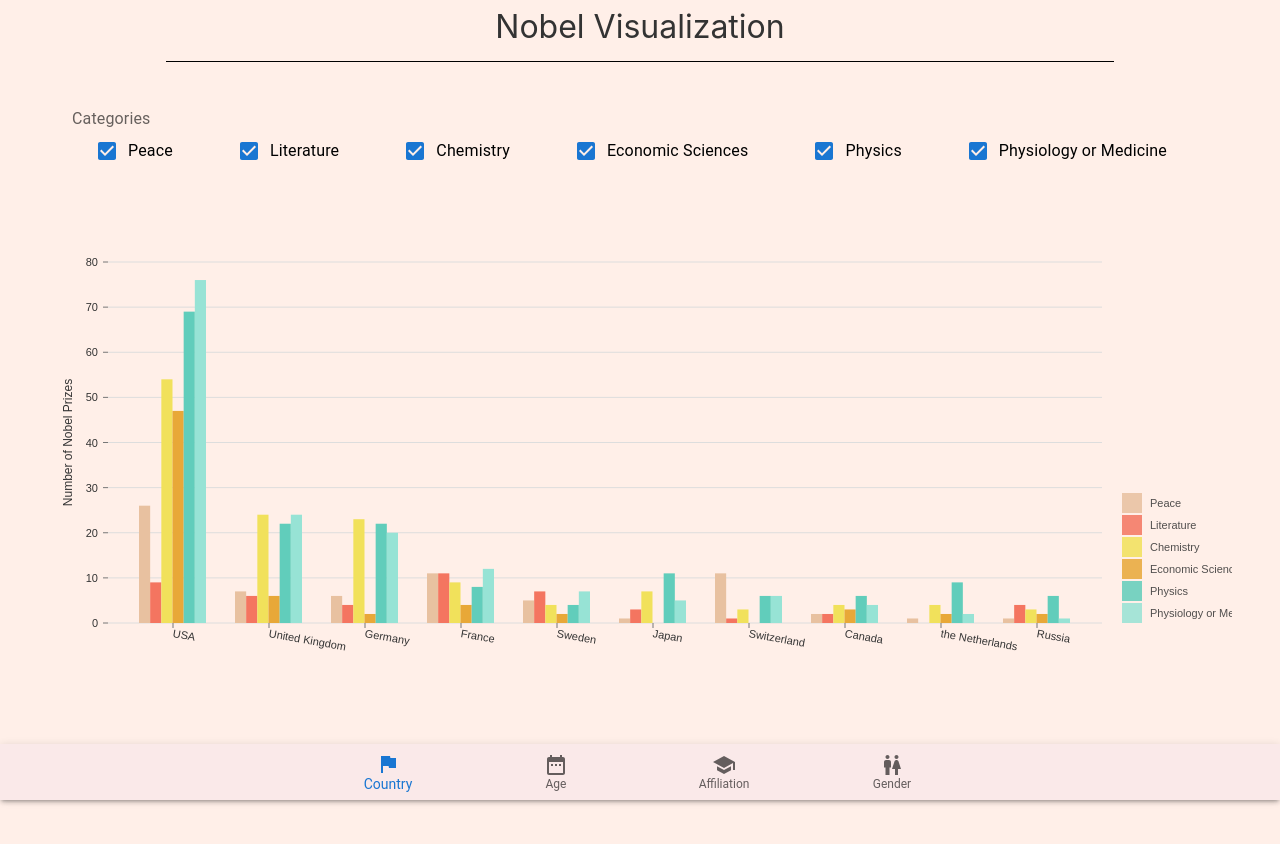
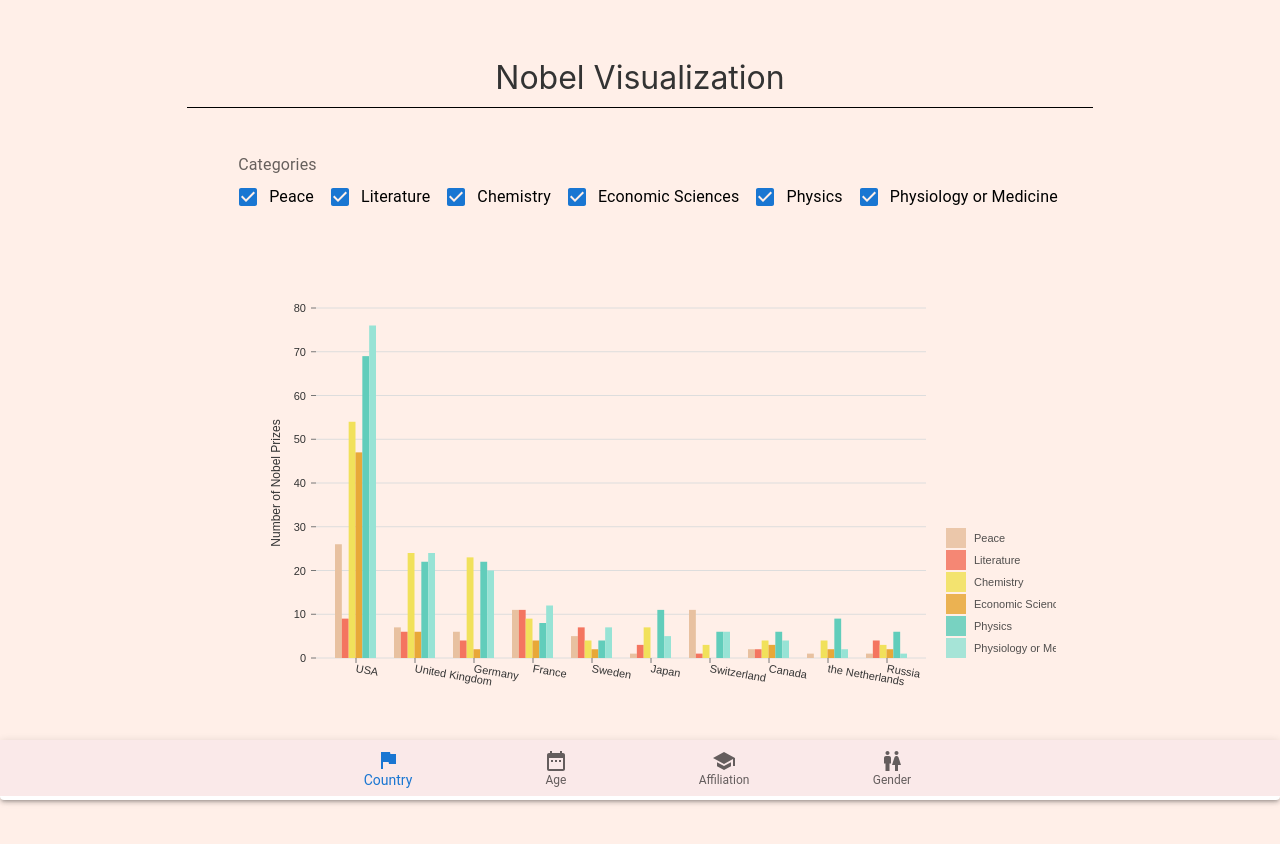
Before and after one commit to JpTanaka/nobel-visualization, a React (Create React App) app in the folder frontend/: page / in a window 1280 px wide. Shown: the top 844 px of the page. Before the commit the page ends 800 px from the top, so only its background shows below. Built offline with nearby package versions, Linux system fonts and the light colour scheme.

Commit message:
changed styling

```diff
--- a/frontend/package.json
+++ b/frontend/package.json
@@ -1,7 +1,7 @@
 {
   "name": "frontend",
   "version": "0.1.0",
-  "homepage": "https://jptanaka.github.io/react-gh-pages",
+  "homepage": "https://jptanaka.github.io/nobel-visualization",
   "private": true,
   "dependencies": {
     "@emotion/react": "^11.11.1",
--- a/frontend/src/App.css
+++ b/frontend/src/App.css
@@ -2,15 +2,24 @@
   padding: 3rem;
   display: flex;
   flex-direction: column;
-  height: 80vh;
   justify-content: center;
   align-items: center;
 }
 
 .separator {
-  width: 80%;
   border-top: 1px solid #000;
   margin: 5px;
+}
+
+/*
+
+.displayed-chart-container {
+  height: 500px;
+  width: 1000px;
+} */
+
+.main-content {
+  padding-bottom: 60px;
 }
 
 /* workaround so that loading have the same height
@@ -22,6 +31,11 @@
   align-items: center;
 }
 
+.chart-container {
+  height: 500px;
+  width: 800px;
+}
+
 .title {
   font-size: 2em;
   color: #333;
--- a/frontend/src/App.js
+++ b/frontend/src/App.js
@@ -39,6 +39,7 @@ const App = () => {
   }, [])
   return (
     <div className="app-container">
+      <div className='main-content'>
         <div className="title-container">
           <p className='title'>
             Nobel Visualization
@@ -50,6 +51,7 @@ const App = () => {
             <CircularProgress />
           </div>
         }
+      </div>
       <SelectChart chartOption={chartOption} setChartOption={setChartOption} />
     </div >
   );
--- a/frontend/src/components/NobelsByAge.css
+++ b/frontend/src/components/NobelsByAge.css
@@ -7,10 +7,6 @@
     width: 100%;
 }
 
-.chart-container {
-    height: 600px;
-}
-
 .select-category {
     height: 20%;
 }
--- a/frontend/src/components/NobelsByAge.js
+++ b/frontend/src/components/NobelsByAge.js
@@ -45,6 +45,8 @@ export const NobelsByAge = ({ completeData }) => {
                 {/* Slow update, see: https://github.com/plouc/nivo/issues/1740 */}
                 <ResponsiveScatterPlot
                     data={filteredData}
+                    height={500}
+                    width={800}
                     margin={{ top: 60, right: 140, bottom: 70, left: 90 }}
                     xScale={{ type: 'linear', min: "auto", max: 'auto' }}
                     yScale={{ type: 'linear', min: "auto", max: 'auto' }}
--- a/frontend/src/components/NobelsByGender.css
+++ b/frontend/src/components/NobelsByGender.css
@@ -6,7 +6,3 @@
     gap: 1rem;
     width: 100%;
 }
-
-.chart-container {
-    height: 80%;
-}
--- a/frontend/src/components/NobelsByGender.js
+++ b/frontend/src/components/NobelsByGender.js
@@ -41,6 +41,8 @@ export const NobelsByGender = ({ completeData }) => {
                     data={filteredData}
                     groups={['male', 'female']}
                     identity="id"
+                    height={500}
+                    width={800}
                     value="year"
                     valueScale={{ type: 'linear', min: 1898, max: 2025, reverse: false }}
                     forceStrength={2}
--- a/frontend/src/components/NobelsPerAffiliation.css
+++ b/frontend/src/components/NobelsPerAffiliation.css
@@ -6,9 +6,6 @@
     width: 100%;
 }
 
-.chart-container {
-    height: 600px;
-}
 
 .button-container {
     width: 100%;
--- a/frontend/src/components/NobelsPerAffiliation.js
+++ b/frontend/src/components/NobelsPerAffiliation.js
@@ -160,6 +160,8 @@ export const NobelsPerAffiliation = ({ completeData }) => {
                             ]
                         }
                     ]}
+                    height={500}
+                    width={800}
                     tooltip={(
                         node
                     ) => <div style={{
--- a/frontend/src/components/NobelsPerCountry.css
+++ b/frontend/src/components/NobelsPerCountry.css
@@ -5,10 +5,7 @@
     flex-direction: column;
     gap: 1rem;
     width: 100%;
-}
-
-.chart-container {
-    height: 80%;
+    align-items: center;
 }
 
 .select-category {
--- a/frontend/src/components/NobelsPerCountry.js
+++ b/frontend/src/components/NobelsPerCountry.js
@@ -1,6 +1,7 @@
 import { NOBEL_CATEGORIES } from "../App";
 import { useMemo, useState } from "react";
 import "./NobelsPerCountry.css";
+import "../App.css"
 import { SelectCategory } from "./SelectCategory";
 import { ResponsiveBar } from "@nivo/bar";
 
@@ -57,6 +58,8 @@ export const NobelsPerCountry = ({ completeData }) => {
                     data={filteredData}
                     keys={NOBEL_CATEGORIES}
                     indexBy="name"
+                    height={500}
+                    width={800}
                     margin={{ top: 50, right: 130, bottom: 100, left: 60 }}
                     groupMode="grouped"
                     padding={0.3}
--- a/frontend/src/components/SelectChart.css
+++ b/frontend/src/components/SelectChart.css
@@ -4,6 +4,7 @@
     bottom: 0;
     left: 0;
     right: 0;
+    height: 60px;
 }
 
 .bottom-navigation {
```
Lines whose indentation alone changed are shown as unchanged.
